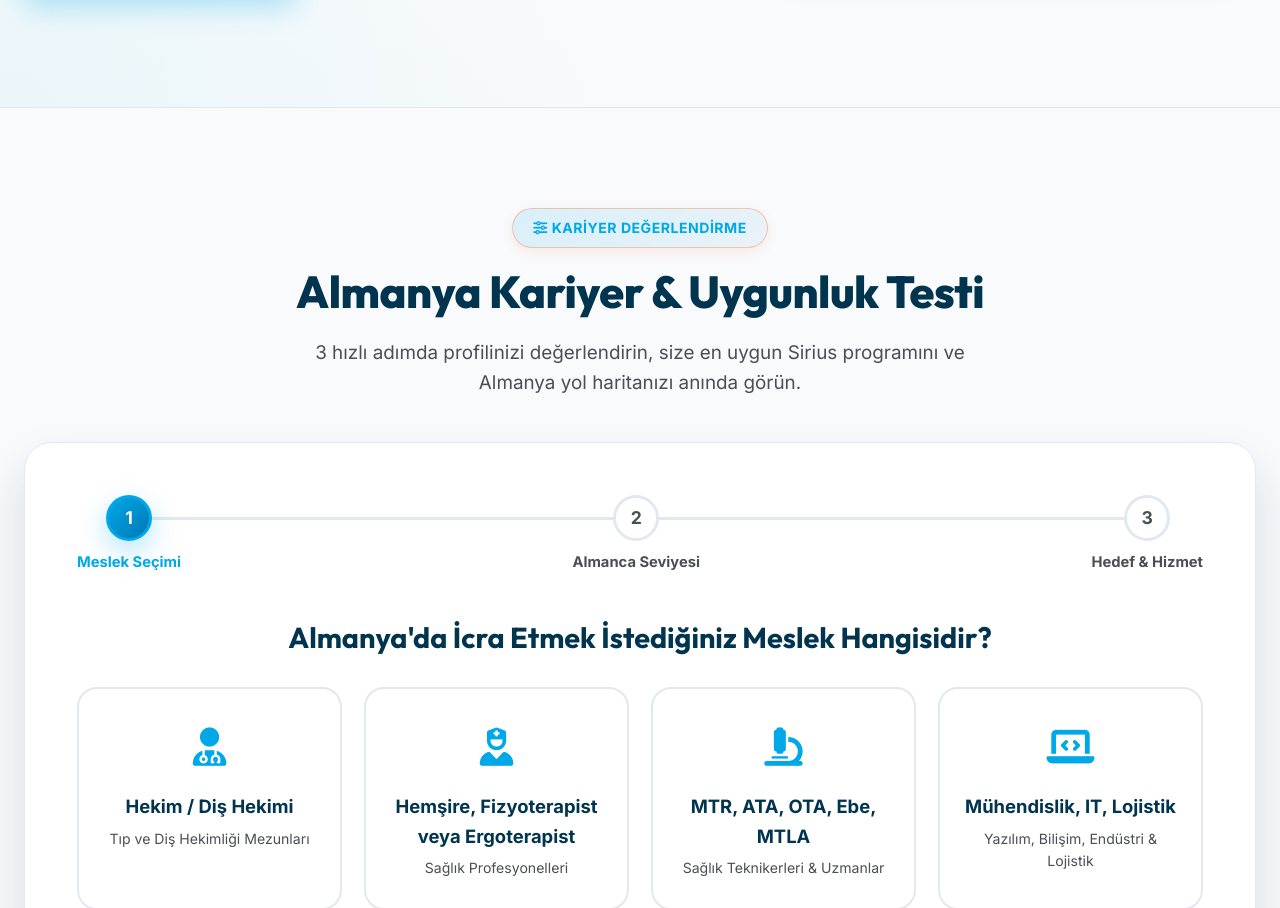
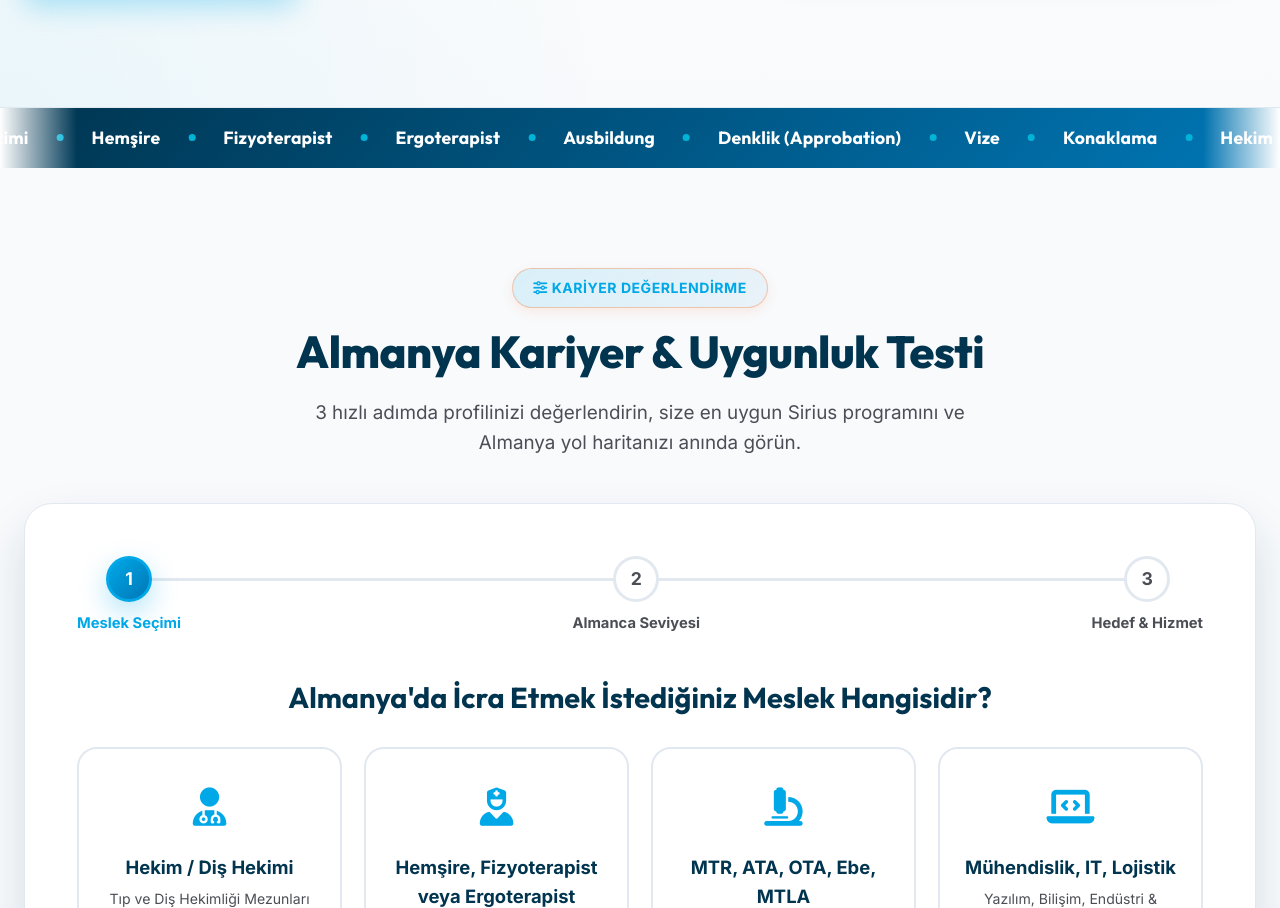
Before and after one commit to juddagli-wq/sirius_web, a plain HTML site: page index.html in a window 1280 px wide. Shown: the part 856-1764 px from the top of the page. Drawn offline with Linux system fonts and the light colour scheme.

Commit message:
Ana sayfa: hero altına kayan meslek & hizmet şeridi
Co-Authored-By: Claude Opus 5.5 <noreply@anthropic.com>

```diff
--- a/index.html
+++ b/index.html
@@ -313,6 +313,34 @@ src="https://www.facebook.com/tr?id=1803571027304733&ev=PageView&noscript=1"
                 </div>
             </div>
         </section>
+
+        <!-- KAYAN MESLEK & HİZMET ŞERİDİ -->
+        <div class="marquee-strip" role="region" aria-label="Meslekler ve hizmetler">
+            <div class="marquee-track">
+                <ul class="marquee-group">
+                    <li>Hekim</li>
+                    <li>Diş Hekimi</li>
+                    <li>Hemşire</li>
+                    <li>Fizyoterapist</li>
+                    <li>Ergoterapist</li>
+                    <li>Ausbildung</li>
+                    <li>Denklik (Approbation)</li>
+                    <li>Vize</li>
+                    <li>Konaklama</li>
+                </ul>
+                <ul class="marquee-group" aria-hidden="true">
+                    <li>Hekim</li>
+                    <li>Diş Hekimi</li>
+                    <li>Hemşire</li>
+                    <li>Fizyoterapist</li>
+                    <li>Ergoterapist</li>
+                    <li>Ausbildung</li>
+                    <li>Denklik (Approbation)</li>
+                    <li>Vize</li>
+                    <li>Konaklama</li>
+                </ul>
+            </div>
+        </div>
 
         <!-- INTERACTIVE CAREER ELIGIBILITY WIZARD -->
         <section id="wizard-section" class="wizard-section" aria-label="Kariyer Değerlendirme Sihirbazı">
--- a/styles.css
+++ b/styles.css
@@ -1813,3 +1813,63 @@ h1, h2, h3, h4, h5, h6 {
         column-count: 1;
     }
 }
+
+
+/* ==========================================
+   KAYAN MESLEK & HİZMET ŞERİDİ (ana sayfa)
+   ========================================== */
+.marquee-strip {
+    overflow: hidden;
+    background: var(--gradient-blue);
+    color: var(--text-white);
+    padding: 16px 0;
+    -webkit-mask-image: linear-gradient(90deg, transparent 0, #000 6%, #000 94%, transparent 100%);
+    mask-image: linear-gradient(90deg, transparent 0, #000 6%, #000 94%, transparent 100%);
+}
+.marquee-track {
+    display: flex;
+    width: max-content;
+    animation: marquee-scroll 40s linear infinite;
+}
+.marquee-strip:hover .marquee-track { animation-play-state: paused; }
+.marquee-group {
+    display: flex;
+    flex-shrink: 0;
+    list-style: none;
+    margin: 0;
+    padding: 0;
+}
+.marquee-group li {
+    font-family: var(--font-heading);
+    font-weight: 700;
+    font-size: 1.1rem;
+    letter-spacing: 0.01em;
+    white-space: nowrap;
+    display: flex;
+    align-items: center;
+}
+.marquee-group li::after {
+    content: "";
+    width: 7px;
+    height: 7px;
+    border-radius: 50%;
+    background: var(--brand-orange-light);
+    margin: 0 28px;
+}
+@keyframes marquee-scroll {
+    from { transform: translateX(0); }
+    to   { transform: translateX(-50%); }
+}
+@media (max-width: 768px) {
+    .marquee-strip { padding: 12px 0; }
+    .marquee-group li { font-size: 0.95rem; }
+    .marquee-group li::after { margin: 0 18px; }
+    .marquee-track { animation-duration: 30s; }
+}
+@media (prefers-reduced-motion: reduce) {
+    .marquee-track { animation: none; }
+    .marquee-strip { -webkit-mask-image: none; mask-image: none; }
+    .marquee-track { width: auto; flex-wrap: wrap; justify-content: center; }
+    .marquee-group[aria-hidden="true"] { display: none; }
+    .marquee-group { flex-wrap: wrap; justify-content: center; row-gap: 8px; }
+}
```
